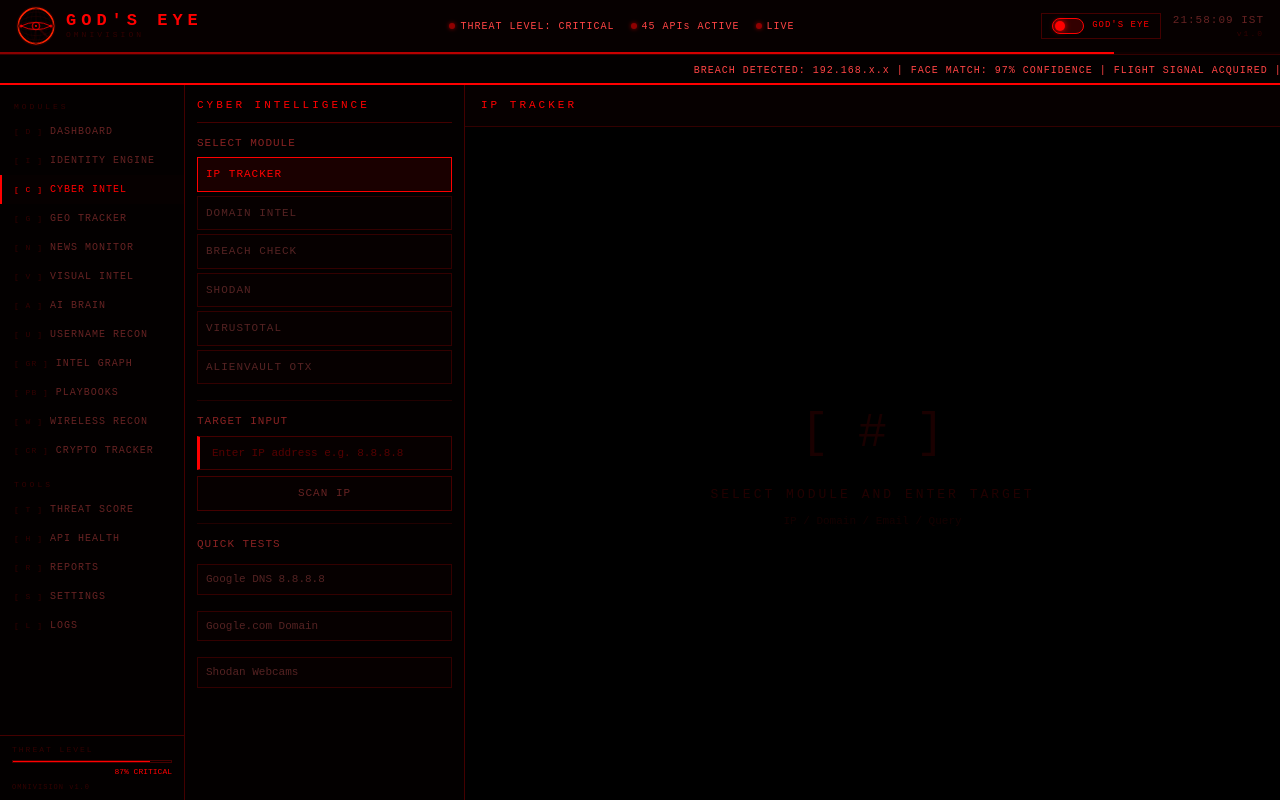
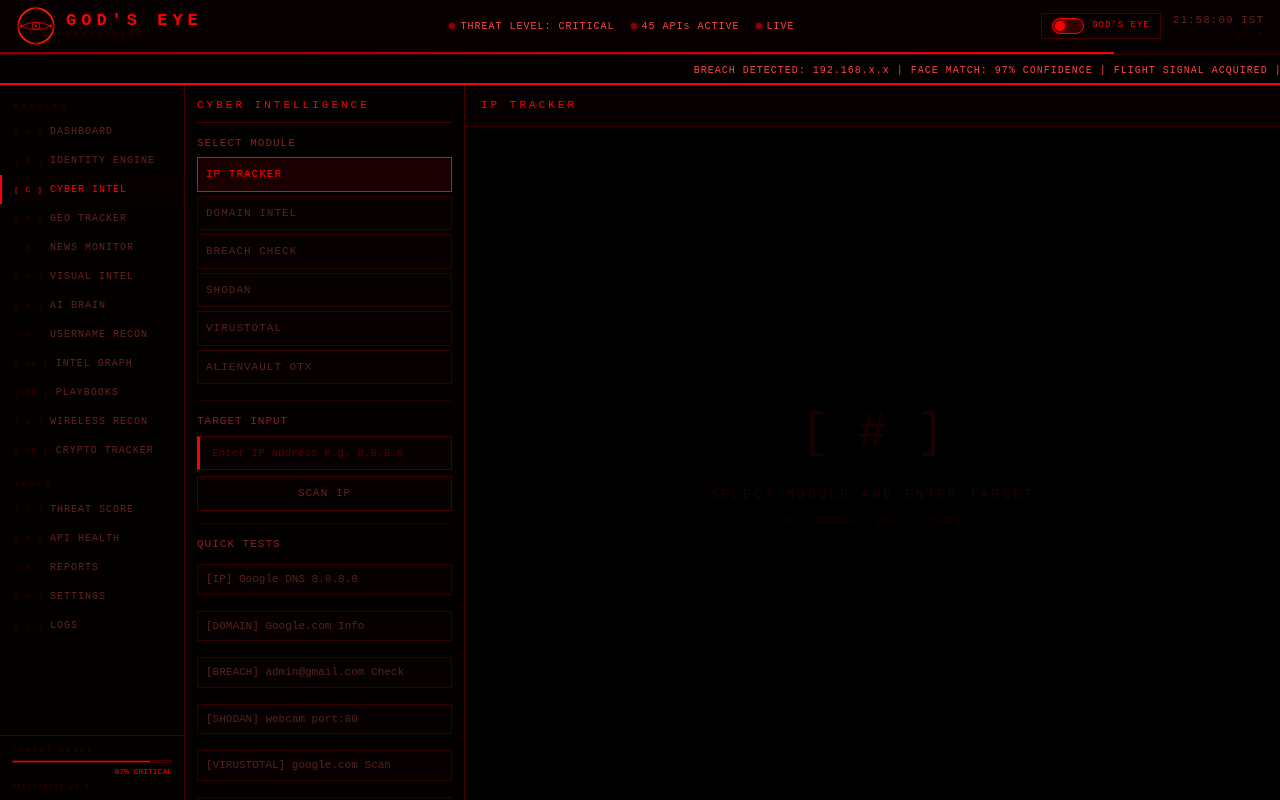
Before and after one commit to AbhyasKathuria/Gods-Eye-OMNIVISION, a React (Vite) app in the folder frontend/: page /cyber in a window 1280 px wide. Built offline with nearby package versions, Linux system fonts and the light colour scheme; sample sign-in values are in the browser's storage.

Commit message:
feat: add comprehensive automated QUICK TESTS for all Cyber Intel dashboard modules

```diff
--- a/frontend/src/pages/CyberIntel.jsx
+++ b/frontend/src/pages/CyberIntel.jsx
@@ -13,34 +13,38 @@ export default function CyberIntel() {
   const [loading, setLoading] = useState(false);
   const [error, setError] = useState(null);
 
-  const handleSearch = async () => {
-    if (!input.trim()) return;
+  const handleSearch = async (overrideInput = null, overrideTab = null) => {
+    const targetInput = (typeof overrideInput === "string") ? overrideInput : input;
+    const targetTab = (typeof overrideTab === "string") ? overrideTab : activeTab;
+
+    if (!targetInput.trim()) return;
     setLoading(true);
     setResults(null);
     setError(null);
 
     try {
       let res;
-      switch (activeTab) {
+      const cleanInput = targetInput.trim();
+      switch (targetTab) {
         case "IP TRACKER":
-          res = await axios.get(`${API}/cyber/ip/${input.trim()}`);
+          res = await axios.get(`${API}/cyber/ip/${cleanInput}`);
           break;
         case "DOMAIN INTEL":
-          res = await axios.get(`${API}/cyber/domain/${input.trim()}`);
+          res = await axios.get(`${API}/cyber/domain/${cleanInput}`);
           break;
         case "BREACH CHECK":
-          res = await axios.get(`${API}/cyber/breach/${input.trim()}`);
+          res = await axios.get(`${API}/cyber/breach/${cleanInput}`);
           break;
         case "SHODAN":
-          res = await axios.get(`${API}/cyber/shodan?query=${encodeURIComponent(input.trim())}`);
+          res = await axios.get(`${API}/cyber/shodan?query=${encodeURIComponent(cleanInput)}`);
           break;
         case "VIRUSTOTAL":
-          res = await axios.get(`${API}/cyber/virustotal?target=${encodeURIComponent(input.trim())}&scan_type=${scanType}`);
+          res = await axios.get(`${API}/cyber/virustotal?target=${encodeURIComponent(cleanInput)}&scan_type=${scanType}`);
           break;
         case "ALIENVAULT OTX": {
-          const isIP = input.trim().includes(".") && !isNaN(input.trim().split(".")[0]);
+          const isIP = cleanInput.includes(".") && !isNaN(cleanInput.split(".")[0]);
           const indType = isIP ? "ip" : "domain";
-          res = await axios.get(`${API}/cyber/otx/${indType}/${input.trim()}`);
+          res = await axios.get(`${API}/cyber/otx/${indType}/${cleanInput}`);
           break;
         }
         default:
@@ -637,9 +641,12 @@ export default function CyberIntel() {
           QUICK TESTS
         </div>
         {[
-          { label: "Google DNS 8.8.8.8", action: () => { setActiveTab("IP TRACKER"); setInput("8.8.8.8"); }},
-          { label: "Google.com Domain", action: () => { setActiveTab("DOMAIN INTEL"); setInput("google.com"); }},
-          { label: "Shodan Webcams", action: () => { setActiveTab("SHODAN"); setInput("webcam port:80"); }},
+          { label: "[IP] Google DNS 8.8.8.8", action: () => { setActiveTab("IP TRACKER"); setInput("8.8.8.8"); handleSearch("8.8.8.8", "IP TRACKER"); }},
+          { label: "[DOMAIN] Google.com Info", action: () => { setActiveTab("DOMAIN INTEL"); setInput("google.com"); handleSearch("google.com", "DOMAIN INTEL"); }},
+          { label: "[BREACH] admin@gmail.com Check", action: () => { setActiveTab("BREACH CHECK"); setInput("admin@gmail.com"); handleSearch("admin@gmail.com", "BREACH CHECK"); }},
+          { label: "[SHODAN] webcam port:80", action: () => { setActiveTab("SHODAN"); setInput("webcam port:80"); handleSearch("webcam port:80", "SHODAN"); }},
+          { label: "[VIRUSTOTAL] google.com Scan", action: () => { setActiveTab("VIRUSTOTAL"); setScanType("domain"); setInput("google.com"); handleSearch("google.com", "VIRUSTOTAL"); }},
+          { label: "[ALIENVAULT] Cloudflare 1.1.1.1", action: () => { setActiveTab("ALIENVAULT OTX"); setInput("1.1.1.1"); handleSearch("1.1.1.1", "ALIENVAULT OTX"); }},
         ].map((t, i) => (
           <button key={i} onClick={t.action}
             style={{
```
